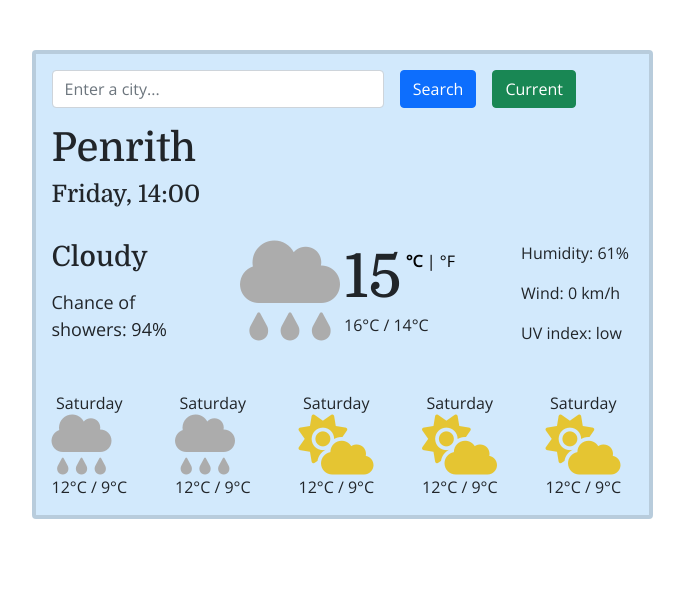
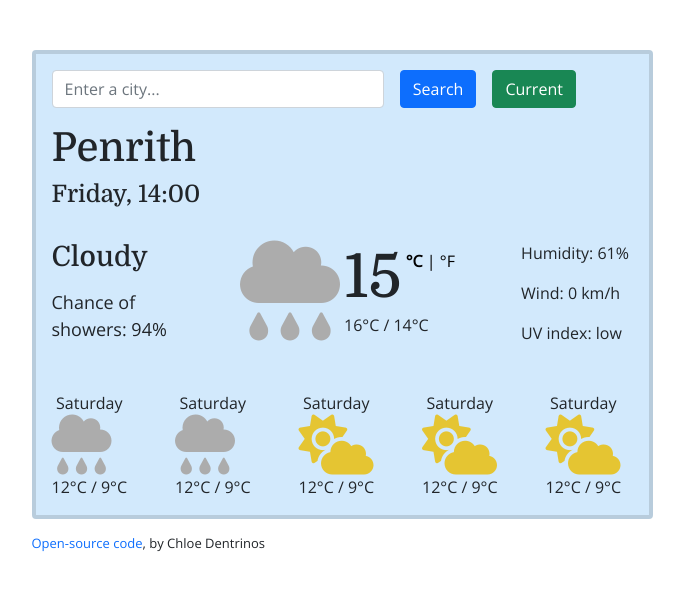
Before and after one commit to chloedentrinos/weather-app-react, a React (Create React App) app: page / in a window 1280 px wide. Shown: the top 590 px of the page, without its empty margins (298-982 px from the left). Built offline with nearby package versions, Linux system fonts and the light colour scheme.

Commit message:
Added GitHub open-source code link

```diff
--- a/src/App.css
+++ b/src/App.css
@@ -7,3 +7,14 @@
   border: 4px solid rgba(0, 0, 0, 0.125);
   background: #98ccf870;
 }
+
+.App .openSourceCode {
+  font-size: 13px;
+  font-weight: 400;
+  display: block;
+  margin-top: 15px;
+}
+
+.App .openSourceCodeLink {
+  text-decoration: none;
+}
--- a/src/App.js
+++ b/src/App.js
@@ -12,6 +12,17 @@ function App() {
             <Weather />
           </div>
         </div>
+        <div className="openSourceCode">
+          <a
+            href="https://github.com/chloedentrinos/weather-app"
+            target="_blank"
+            rel="noreferrer"
+            className="openSourceCodeLink"
+          >
+            Open-source code
+          </a>
+          , by Chloe Dentrinos
+        </div>
       </div>
     </div>
   );
```
